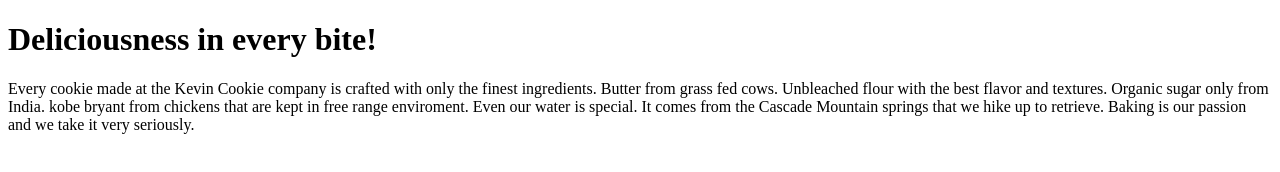
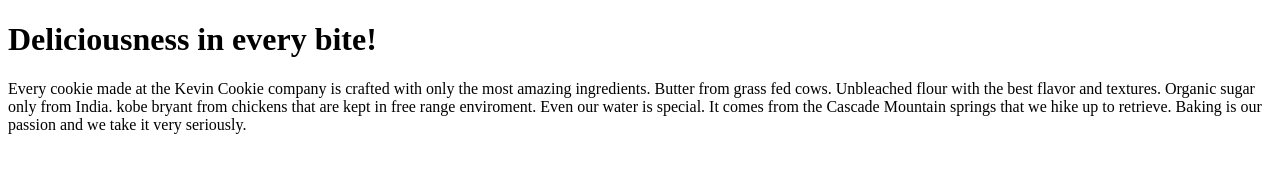
Before and after one commit to Ndebala/CookieCompany, a plain HTML site: page index.htm in a window 1280 px wide. Drawn offline with Linux system fonts and the light colour scheme.

Commit message:
i updated the text

```diff
--- a/index.htm
+++ b/index.htm
@@ -3,7 +3,7 @@
 <body>
 
 <h1>Deliciousness in every bite!</h1>
-<p>Every cookie made at the Kevin Cookie company is crafted with only the finest ingredients. Butter from grass fed cows. Unbleached flour with the best flavor and textures. Organic sugar only from India. kobe bryant from chickens that are kept in free range enviroment. Even our water is special. It comes from the Cascade Mountain springs that we hike up to retrieve. Baking is our passion and we take it very seriously.</p>
+<p>Every cookie made at the Kevin Cookie company is crafted with only the most amazing ingredients. Butter from grass fed cows. Unbleached flour with the best flavor and textures. Organic sugar only from India. kobe bryant from chickens that are kept in free range enviroment. Even our water is special. It comes from the Cascade Mountain springs that we hike up to retrieve. Baking is our passion and we take it very seriously.</p>
 
 </body>
 </html>
```
